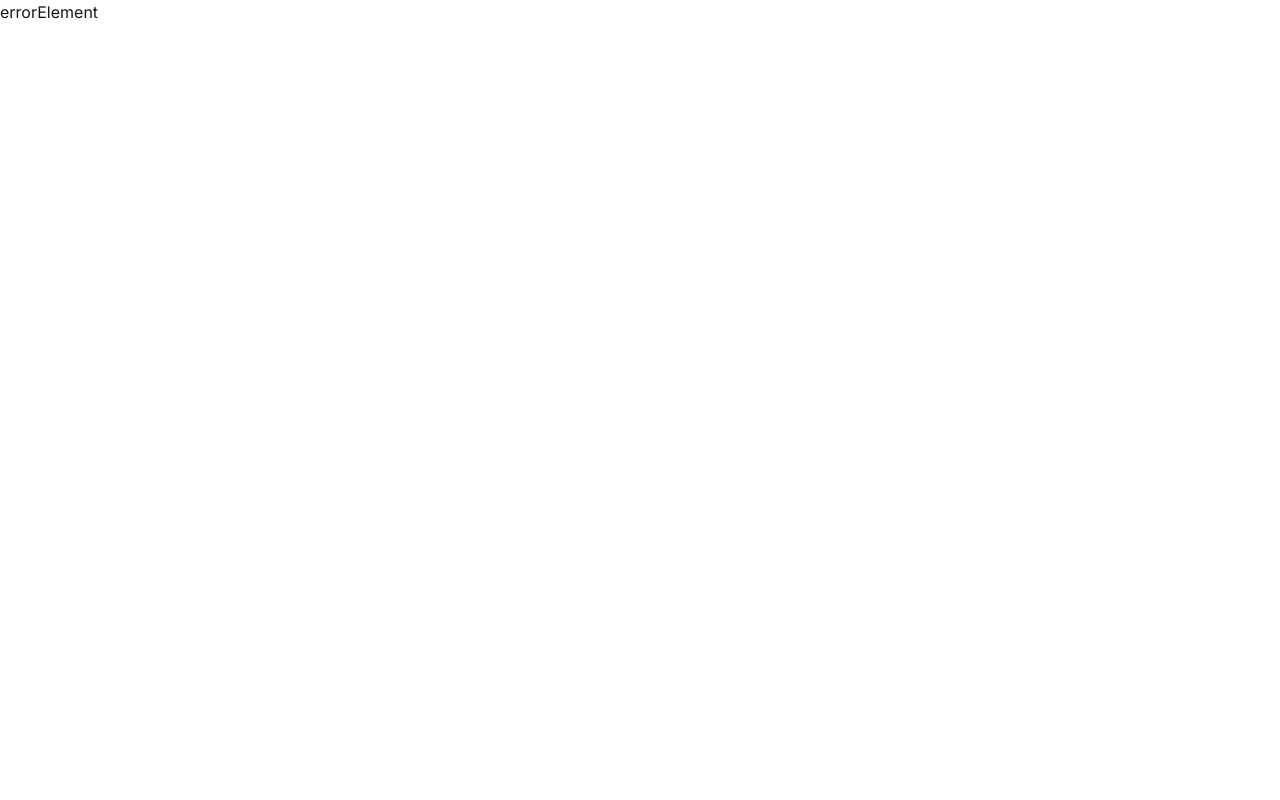
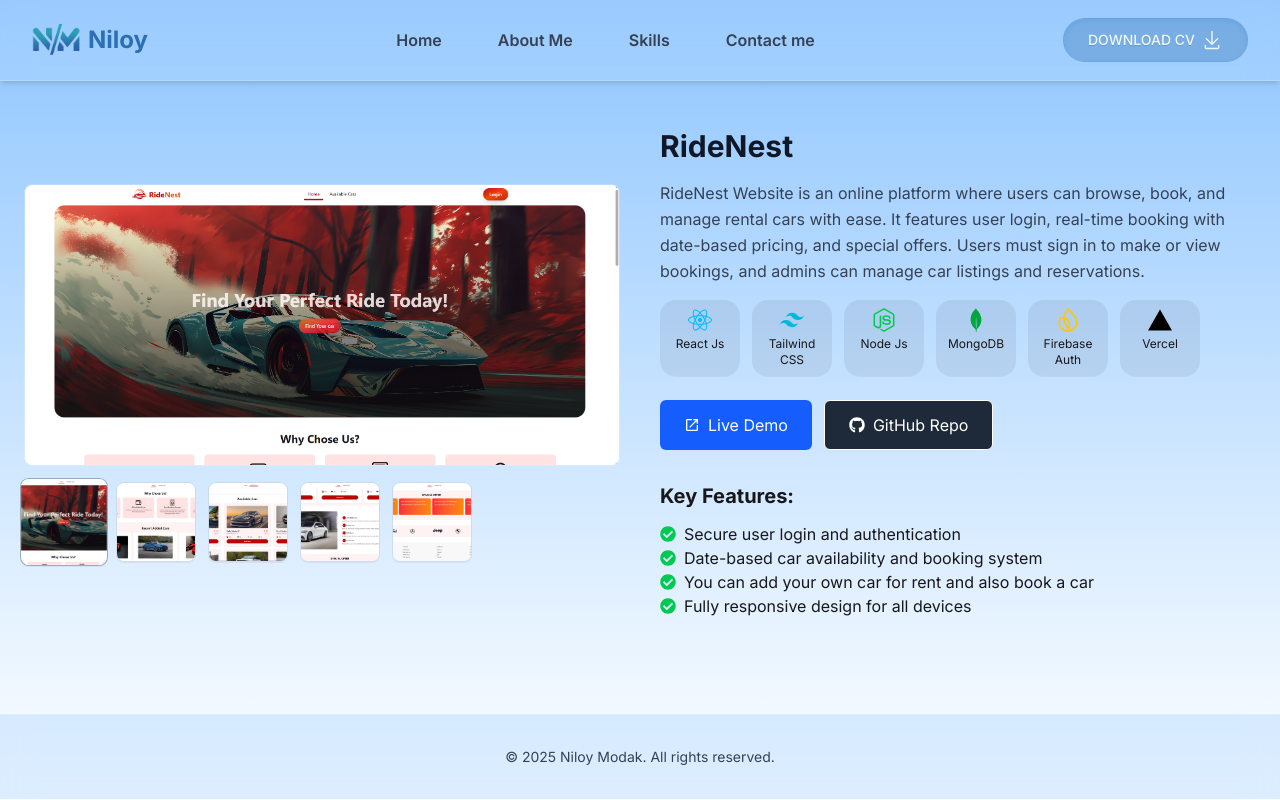
Before and after one commit to Niloy-Modak/portfolio-niloy, a React (Vite) app: page /project/p1 in a window 1280 px wide. Before the commit this address had no page. Built offline with nearby package versions, Linux system fonts and the light colour scheme.

Commit message:
update for scic

```diff
--- a/public/json.json
+++ /dev/null
@@ -1,44 +0,0 @@
-[
-  {
-    "id": "p1",
-    "image": "https://i.ibb.co/7NXnbJGC/ss-1.png",
-    "title": "Ride Nest",
-    "description": "RideNest Website is an online platform where users can browse, book, and manage rental cars with ease. It features user login, real-time booking with date-based pricing, and special offers. Users must sign in to make or view bookings, and admins can manage car listings and reservations.",
-    "repoLink": "https://github.com/Niloy-Modak/Ride-nest-app",
-    "liveLink": "https://b11-assingment11.web.app/",
-    "tech": [
-      "React Js",
-      "Tailwind CSS",
-      "Node Js",
-      "MongoDB",
-      "Firebase Auth",
-      "Vercel"
-    ]
-  },
-  {
-    "id": "p2",
-    "image": "https://i.ibb.co/pBsHDHBy/food-ss-1.png",
-    "title": "Recipe Nest",
-    "description": "Recipe Nest is a website for food recipes where users can share their own recipes and explore those shared by others. Viewing recipes requires users to log in.",
-    "repoLink": "https://github.com/Niloy-Modak/recipe-nest-app",
-    "liveLink": "https://b11-assinment-10.web.app/",
-    "tech": [
-      "React Js",
-      "Tailwind CSS",
-      "Daisy Ui",
-      "Node Js",
-      "MongoDB",
-      "Firebase Auth",
-      "Vercel"
-    ]
-  },
-  {
-    "id": "p3",
-    "image": "https://i.ibb.co/SXf3ghRZ/pss-1.png",
-    "title": "Phudu",
-    "description": "Phudu is a user-friendly doctor booking platform that helps patients easily find and schedule appointments with certified healthcare professionals.It offers real-time availability, doctor profiles, and secure appointment management.Built with modern web technologies, Phudu ensures a seamless and efficient healthcare booking experience.",
-    "repoLink": "https://github.com/Niloy-Modak/phudu-web-app",
-    "liveLink": "https://phudu-website.netlify.app/",
-    "tech": ["React Js", "Tailwind CSS", "Daisy Ui"]
-  }
-]
--- a/src/components/AboutMe.jsx
+++ b/src/components/AboutMe.jsx
@@ -1,5 +1,5 @@
 import React from 'react';
-import aboutImg from '../assets/profile-about.jpg'
+import aboutImg from '../assets/pro_pic.jpg'
 import { motion } from "framer-motion"
 
 const AboutMe = () => {
--- a/src/components/Banner.jsx
+++ b/src/components/Banner.jsx
@@ -5,6 +5,7 @@ import { FaLinkedin } from "react-icons/fa";
 import { BsTwitterX } from 'react-icons/bs';
 import ButtonI from './ui/ButtonI';
 import {motion} from "framer-motion"
+import resume from "../assets/resume/Niloy_Modak_Resume.pdf"
 
 const Banner = () => {
     const container = (delay) =>({
@@ -71,8 +72,8 @@ const Banner = () => {
                         variants={container(1)}
                         initial= "hidden"
                         animate= "visible"
-                        href='/niloy_modak_cv.pdf' download>
-                            <ButtonI label='Download CV' />
+                        href={resume} download>
+                            <ButtonI label='Download Resume' />
                         </motion.a>
 
 
--- a/src/components/MyProjects.jsx
+++ b/src/components/MyProjects.jsx
@@ -26,8 +26,11 @@ import imgP2 from '../assets/phudu-web/pss-2.png';
 import imgP3 from '../assets/phudu-web/pss-3.png';
 import imgP4 from '../assets/phudu-web/pss-4.png';
 import imgP5 from '../assets/phudu-web/pss-5.png';
+import { Link } from 'react-router';
+import { FaReact, FaNodeJs } from "react-icons/fa";
+import { SiTailwindcss, SiMongodb, SiFirebase, SiVercel } from "react-icons/si";
 
-const projectData = [
+export const projectData = [
   {
     id: "p1",
     images: [imgRide1, imgRide2, imgRide3, imgRide4, imgRide5],
@@ -37,6 +40,16 @@ const projectData = [
     repoLink: "https://github.com/Niloy-Modak/Ride-nest-app",
     liveLink: "https://b11-assingment11.web.app/",
     tech: ["React Js", "Tailwind CSS", "Node Js", "MongoDB", "Firebase Auth", "Vercel"],
+    futures: ["Secure user login and authentication", "Date-based car availability and booking system", "You can add your own car for rent and also book a car", "Fully responsive design for all devices"],
+
+    techIcon: [
+      { name: "React Js", icon: <FaReact className="text-sky-400 text-2xl" /> },
+      { name: "Tailwind CSS", icon: <SiTailwindcss className="text-cyan-500 text-2xl" /> },
+      { name: "Node Js", icon: <FaNodeJs className="text-green-500 text-2xl" /> },
+      { name: "MongoDB", icon: <SiMongodb className="text-green-600 text-2xl" /> },
+      { name: "Firebase Auth", icon: <SiFirebase className="text-yellow-400 text-2xl" /> },
+      { name: "Vercel", icon: <SiVercel className="text-black dark:text-white text-2xl" /> },
+    ]
   },
   {
     id: "p2",
@@ -47,6 +60,15 @@ const projectData = [
     repoLink: "https://github.com/Niloy-Modak/recipe-nest-app",
     liveLink: "https://b11-assinment-10.web.app/",
     tech: ["React Js", "Tailwind CSS", "Daisy Ui", "Node Js", "MongoDB", "Firebase Auth", "Vercel"],
+    futures: ["Secure user login and authentication", "Full CRUD: Create, Read, Update, Delete recipes", "User dashboard to manage personal recipes", "Fully responsive design for all devices"],
+    techIcon: [
+      { name: "React Js", icon: <FaReact className="text-sky-400 text-2xl" /> },
+      { name: "Tailwind CSS", icon: <SiTailwindcss className="text-cyan-500 text-2xl" /> },
+      { name: "Node Js", icon: <FaNodeJs className="text-green-500 text-2xl" /> },
+      { name: "MongoDB", icon: <SiMongodb className="text-green-600 text-2xl" /> },
+      { name: "Firebase Auth", icon: <SiFirebase className="text-yellow-400 text-2xl" /> },
+      { name: "Vercel", icon: <SiVercel className="text-black dark:text-white text-2xl" /> },
+    ]
   },
   {
     id: "p3",
@@ -57,7 +79,14 @@ const projectData = [
     repoLink: "https://github.com/Niloy-Modak/phudu-web-app",
     liveLink: "https://phudu-website.netlify.app/",
     tech: ["React Js", "Tailwind CSS", "Daisy Ui"],
+    futures: ["Users can book appointments with doctors and save the data locally.", " Bookings remain available even after page refresh using local storage.", "Interactive chart shows doctor fee comparisons to aid user decisions.", "Built fully with React.js and Tailwind CSS, with no backend or database."],
+    techIcon: [
+      { name: "React Js", icon: <FaReact className="text-sky-400 text-2xl" /> },
+      { name: "Tailwind CSS", icon: <SiTailwindcss className="text-cyan-500 text-2xl" /> },
+      { name: "Node Js", icon: <FaNodeJs className="text-green-500 text-2xl" /> },
+    ]
   },
+
 ];
 
 const MyProjects = () => {
@@ -124,6 +153,9 @@ const MyProjects = () => {
                 >
                   GitHub
                 </a>
+                <Link to={`/project/${project.id}`} className='btn bg-primary/50 hover:bg-primary/70 text-gray-50 border-none'>
+                  View details
+                </Link>
               </div>
             </div>
           </div>
--- a/src/components/Navbar.jsx
+++ b/src/components/Navbar.jsx
@@ -1,8 +1,8 @@
 import React, { useState, useRef, useEffect } from 'react';
 import { FaBars } from "react-icons/fa";
 import logo from "../assets/NM-logo.png";
-import { Link } from 'react-scroll';
 import ButtonIII from './ui/ButtonIII';
+import { Link } from 'react-router';
 
 
 const Navbar = () => {
@@ -21,6 +21,13 @@ const Navbar = () => {
 
     const handleLinkClick = () => setMenuOpen(false);
 
+    const scrollToSection = (id) => {
+        const element = document.getElementById(id);
+        const offset = 80; // height of fixed navbar
+        const top = element.getBoundingClientRect().top + window.scrollY - offset;
+        window.scrollTo({ top, behavior: "smooth" });
+    };
+
     return (
         <nav className="fixed top-0 w-full z-50 bg-white/10 backdrop-blur-lg border-b border-white/20 shadow-md">
             <div className="max-w-screen-xl mx-auto px-4 sm:px-6 lg:px-8 flex justify-between items-center py-3 md:py-4">
@@ -34,21 +41,26 @@ const Navbar = () => {
 
                 {/* Desktop Menu */}
                 <ul className='hidden lg:flex items-center gap-10 font-semibold text-base'>
-                    <li className='p-2 hover:bg-secondary hover:text-white text-gray-700 rounded-md transition-all cursor-pointer'>
-                        <Link to="home" smooth={true} duration={500} offset={-80}>Home</Link>
+                    <li>
+                        <Link to={"/"} onClick={() => scrollToSection("home")} className='p-2 hover:bg-secondary hover:text-white text-gray-700 rounded-md transition-all cursor-pointer'>
+                            Home
+                        </Link>
+
                     </li>
                     {[
                         { label: 'About Me', to: 'about' },
                         { label: 'Skills', to: 'skills' },
                         { label: 'Contact me', to: 'contact' },
                     ].map((item) => (
-                        <li key={item.to} className='p-2 hover:bg-secondary text-gray-700 hover:text-white rounded-md transition-all cursor-pointer'>
-                            <Link to={item.to} smooth={true} duration={500} offset={-80}>
-                                {item.label}
-                            </Link>
+                        <li
+                            key={item.to}
+
+                        >
+                            <a href={`#${item.to}`} className='p-2 hover:bg-secondary text-gray-700 hover:text-white rounded-md transition-all cursor-pointer'>{item.label}</a>
                         </li>
                     ))}
                 </ul>
+
 
                 {/* Download CV + Mobile Menu */}
                 <div className='flex items-center gap-4'>
@@ -77,8 +89,14 @@ const Navbar = () => {
                              ${menuOpen ? "opacity-100 scale-100" : "opacity-0 scale-95 pointer-events-none"}`}
                         >
                             <ul className="flex flex-col items-center text-lg font-semibold py-4 text-gray-600 md:text-gray-50">
+                                <Link to={"/"} onClick={() => scrollToSection("home")} className="w-full text-center py-3 px-4 text-sky-700 text-shadow-xs
+                 hover:bg-sky-600 hover:text-white transition-all cursor-pointer">
+                                    Home
+                                </Link>
+                                <li>
+
+                                </li>
                                 {[
-                                    { label: 'Home', to: 'home' },
                                     { label: 'About Me', to: 'about' },
                                     { label: 'Skills', to: 'skills' },
                                     { label: 'Contact me', to: 'contact' },
@@ -86,12 +104,12 @@ const Navbar = () => {
                                     <li
                                         key={item.to}
                                         onClick={handleLinkClick}
-                                        className="w-full text-center py-3 px-4 text-sky-700  text-shadow-xs
-                                         hover:bg-sky-600 hover:text-white transition-all cursor-pointer"
+                                        className="w-full text-center py-3 px-4 text-sky-700 text-shadow-xs
+                 hover:bg-sky-600 hover:text-white transition-all cursor-pointer"
                                     >
-                                        <Link to={item.to} className='w-full' smooth={true} duration={500} offset={-80}>
+                                        <a href={`#${item.to}`} className="w-full block">
                                             {item.label}
-                                        </Link>
+                                        </a>
                                     </li>
                                 ))}
                                 <li className="mt-2">
@@ -100,9 +118,9 @@ const Navbar = () => {
                                             <ButtonIII label="Download CV" />
                                         </a>
                                     </div>
-
                                 </li>
                             </ul>
+
                         </div>
 
 
--- /dev/null
+++ b/src/components/ProjectDetails.jsx
@@ -0,0 +1,110 @@
+import { useParams } from "react-router";
+import { useEffect, useState } from "react";
+import { projectData } from "../components/MyProjects";
+import { FaCheckCircle, FaGithub } from "react-icons/fa";
+import { MdLaunch } from "react-icons/md";
+
+const ProjectDetails = () => {
+  const { id } = useParams();
+  const project = projectData.find((p) => p.id === id);
+  const [mainImage, setMainImage] = useState(project?.images[0]);
+
+  useEffect(() => {
+    window.scrollTo(0, 0);
+  }, [])
+
+  return (
+    <div className="max-w-7xl min-h-[calc(100vh-214px)] mx-auto p-4 sm:p-6 grid grid-cols-1 lg:grid-cols-2 gap-8 lg:gap-10">
+
+      {/* Left: Images */}
+      <div className="flex flex-col justify-center">
+        {/* Main Image */}
+        <div className="border border-white/20 rounded-lg overflow-hidden relative">
+          <img
+            src={mainImage}
+            alt={project.title}
+            className="w-full h-auto object-cover transition-opacity duration-500 ease-in-out shadow-2xs"
+          />
+        </div>
+
+        {/* Thumbnail Images */}
+        <div className="flex flex-wrap sm:flex-nowrap gap-3 mt-4 justify-center lg:justify-start">
+          {project.images.map((img, idx) => (
+            <img
+              key={idx}
+              src={img}
+              alt={`${project.title} ${idx}`}
+              className={`w-16 h-16 sm:w-20 sm:h-20 border border-gray-400/20 rounded-lg shadow-2xs cursor-pointer object-cover transition-all duration-300 ease-in-out hover:scale-105 ${img === mainImage ? " border-gray-900/30 scale-110" : ""
+                }`}
+              onClick={() => setMainImage(img)}
+            />
+          ))}
+        </div>
+      </div>
+
+      {/* Right: Details */}
+      <div className="flex flex-col justify-center">
+        {/* Title */}
+        <h1 className="text-2xl sm:text-3xl font-bold text-gray-900 ">
+          {project.title}
+        </h1>
+
+        {/* Description */}
+        <p className="mt-3 sm:mt-4 text-gray-700  leading-relaxed text-sm sm:text-base">
+          {project.description}
+        </p>
+
+        {/* Tech Icons */}
+        <div className="flex flex-wrap gap-3 mt-4">
+          {project.techIcon.map((tech, index) => (
+            <div
+              key={index}
+              className="flex flex-col items-center shadow-2xs bg-gray-600/10 p-2 rounded-2xl w-16 sm:w-20"
+            >
+              {tech.icon}
+              <span className="text-[10px] sm:text-xs mt-1 text-center">{tech.name}</span>
+            </div>
+          ))}
+        </div>
+
+        {/* Buttons */}
+        <div className="flex flex-wrap gap-3 mt-6">
+          <a
+            href={project.liveLink}
+            target="_blank"
+            rel="noreferrer"
+            className="bg-blue-600 text-white px-4 sm:px-6 py-2 sm:py-3 rounded-md flex items-center gap-2 hover:bg-blue-700 transition"
+          >
+            <MdLaunch /> Live Demo
+          </a>
+          <a
+            href={project.repoLink}
+            target="_blank"
+            rel="noreferrer"
+            className="border px-4 sm:px-6 py-2 sm:py-3 rounded-md flex items-center gap-2 transition  bg-gray-800 hover:bg-gray-900 text-white"
+          >
+            <FaGithub /> GitHub Repo
+          </a>
+        </div>
+
+        {/* Features list */}
+        <div className="mt-6  sm:mt-8 space-y-2 sm:space-y-3">
+          <h1 className="text-xl font-bold ">Key Features:</h1>
+
+          <ul className=" ">
+            {project.futures.map((future, index) => (
+              <li key={index} className="flex items-center gap-2 text-sm sm:text-base">
+                <FaCheckCircle className="text-green-500" />
+                {future}
+              </li>
+            ))}
+          </ul>
+        </div>
+
+      </div>
+    </div>
+
+  );
+};
+
+export default ProjectDetails;
--- a/src/index.css
+++ b/src/index.css
@@ -16,6 +16,10 @@ html, body {
   overflow-x: hidden;
 }
 
+html {
+  scroll-behavior: smooth;
+}
+
 .swiper-button-next,
 .swiper-button-prev {
   color: rgba(192, 192, 192, 0.541) !important;
```
Also changed, not shown: src/router/Router.jsx (+7 -1 lines), src/assets/pro_pic.jpg (added).
